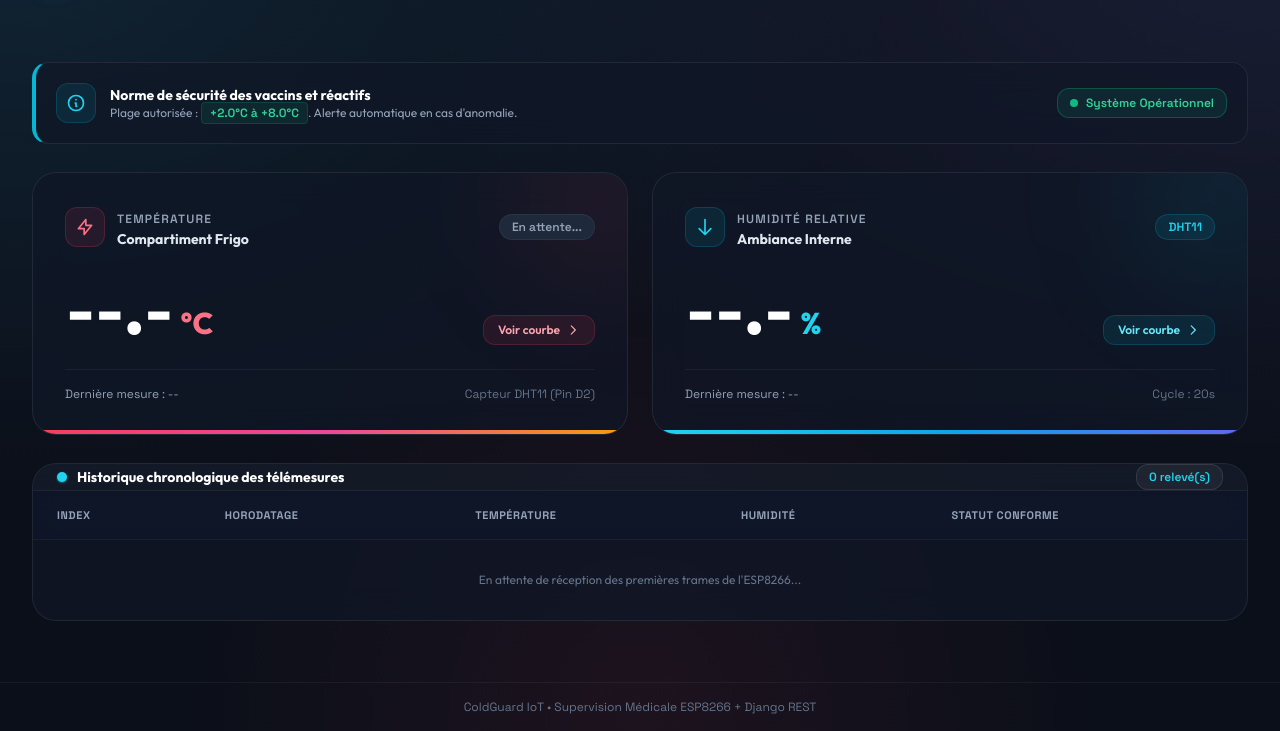
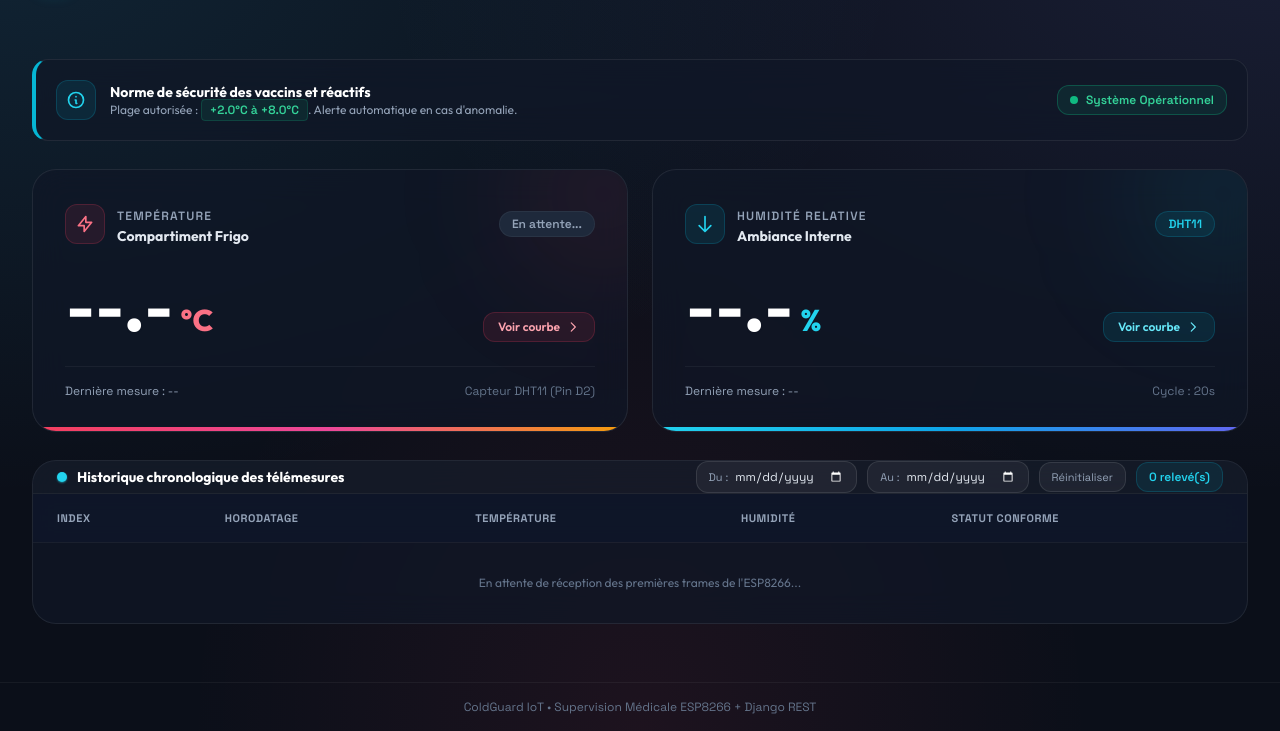
Before and after one commit to siverppol1/IoT, a Django app: page / in a window 1280 px wide. Shown: the part 69-800 px from the top of the page. Run offline with Django 5.2, Linux system fonts and the light colour scheme; data that the repository does not hold is empty; some libraries are stand-ins or nearby versions.

Commit message:
Ajout filtre par date sur l'historique

```diff
--- a/iot/DHT/templates/dashboard.html
+++ b/iot/DHT/templates/dashboard.html
@@ -249,16 +249,31 @@
             <div id="activeChart" class="w-full h-80 pt-4"></div>
         </div>
 
-        <!-- Full History Table -->
+        <!-- Full History Table & Date Filter -->
         <div class="glass-card rounded-3xl overflow-hidden">
-            <div class="px-6 py-4.5 border-b border-white/5 flex items-center justify-between bg-white/[0.02]">
+            <div class="px-6 py-4.5 border-b border-white/5 flex flex-col md:flex-row md:items-center justify-between gap-4 bg-white/[0.02]">
                 <div class="flex items-center gap-2.5">
                     <span class="w-2.5 h-2.5 rounded-full bg-cyan-400 shadow-sm shadow-cyan-400/50"></span>
                     <h3 class="text-sm font-bold text-white">Historique chronologique des télémesures</h3>
                 </div>
-                <span id="historyCount" class="text-xs font-mono font-semibold px-3 py-1 rounded-xl bg-white/5 text-cyan-400 border border-white/10">
+
+                <!-- Filtre par Date (Date Début & Date Fin) -->
+                <div class="flex flex-wrap items-center gap-2.5 text-xs font-mono">
+                    <div class="flex items-center gap-1.5 bg-white/5 border border-white/10 px-3 py-1.5 rounded-xl">
+                        <span class="text-slate-400 text-[11px]">Du :</span>
+                        <input type="date" id="filterStartDate" class="bg-transparent text-slate-200 focus:outline-none cursor-pointer [color-scheme:dark]">
+                    </div>
+                    <div class="flex items-center gap-1.5 bg-white/5 border border-white/10 px-3 py-1.5 rounded-xl">
+                        <span class="text-slate-400 text-[11px]">Au :</span>
+                        <input type="date" id="filterEndDate" class="bg-transparent text-slate-200 focus:outline-none cursor-pointer [color-scheme:dark]">
+                    </div>
+                    <button id="resetFilterBtn" class="px-3 py-1.5 rounded-xl bg-white/5 hover:bg-white/10 text-slate-400 hover:text-white border border-white/10 transition text-[11px]">
+                        Réinitialiser
+                    </button>
+                    <span id="historyCount" class="text-xs font-mono font-semibold px-3 py-1.5 rounded-xl bg-cyan-500/10 text-cyan-400 border border-cyan-500/20">
                         0 relevé(s)
                     </span>
+                </div>
             </div>
 
             <div class="overflow-x-auto max-h-96">
@@ -485,11 +500,53 @@
                     chart.updateSeries([{ name: isTemp ? 'Température' : 'Humidité', data: values }]);
                 }
 
-                document.getElementById('historyCount').textContent = `${globalData.length} relevé(s)`;
+                // Rendu du tableau d'historique avec filtre de date
+                renderFilteredHistory();
+
+            } catch (e) {
+                console.error("Erreur de synchronisation:", e);
+            }
+        }
+
+        // --- FILTRE PAR DATE ---
+        const filterStartDate = document.getElementById('filterStartDate');
+        const filterEndDate = document.getElementById('filterEndDate');
+        const resetFilterBtn = document.getElementById('resetFilterBtn');
+
+        function renderFilteredHistory() {
             const historyBody = document.getElementById('historyBody');
+            const historyCount = document.getElementById('historyCount');
+
+            const startVal = filterStartDate.value; // YYYY-MM-DD
+            const endVal = filterEndDate.value;     // YYYY-MM-DD
+
+            let filtered = globalData;
+
+            if (startVal) {
+                const startDate = new Date(startVal + 'T00:00:00');
+                filtered = filtered.filter(item => new Date(item.date) >= startDate);
+            }
+
+            if (endVal) {
+                const endDate = new Date(endVal + 'T23:59:59');
+                filtered = filtered.filter(item => new Date(item.date) <= endDate);
+            }
+
+            historyCount.textContent = `${filtered.length} relevé(s)`;
+
+            if (filtered.length === 0) {
+                historyBody.innerHTML = `
+                    <tr>
+                        <td colspan="5" class="px-6 py-8 text-center text-slate-500 font-sans">
+                            Aucune mesure trouvée pour la période sélectionnée.
+                        </td>
+                    </tr>
+                `;
+                return;
+            }
+
             historyBody.innerHTML = '';
-
-                globalData.slice(-50).reverse().forEach(item => {
+            filtered.slice(-100).reverse().forEach(item => {
                 const rowConform = (item.temperature >= 2.0 && item.temperature <= 8.0);
                 const d = new Date(item.date);
                 const dateFormatted = d.toLocaleDateString('fr-FR') + ' ' + d.toLocaleTimeString('fr-FR');
@@ -510,11 +567,15 @@
                 `;
                 historyBody.appendChild(tr);
             });
+        }
 
-            } catch (e) {
-                console.error("Erreur de synchronisation:", e);
-            }
-        }
+        filterStartDate.addEventListener('change', renderFilteredHistory);
+        filterEndDate.addEventListener('change', renderFilteredHistory);
+        resetFilterBtn.addEventListener('click', () => {
+            filterStartDate.value = '';
+            filterEndDate.value = '';
+            renderFilteredHistory();
+        });
 
         setInterval(() => {
             countdownTimer--;
```
Lines whose indentation alone changed are shown as unchanged.
